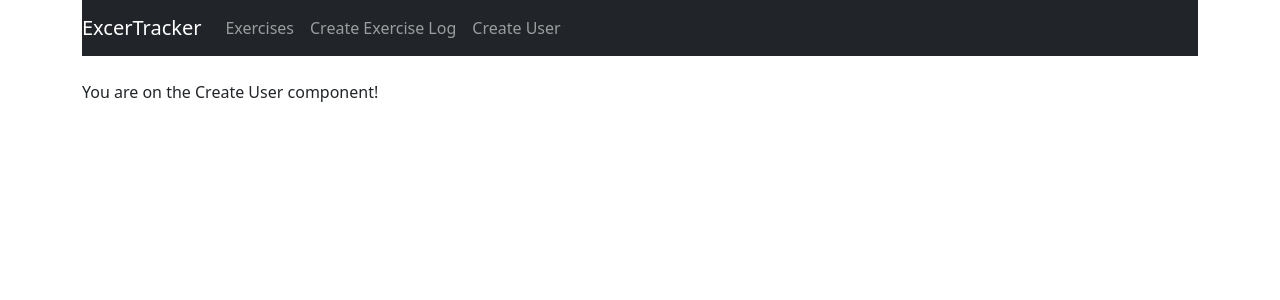
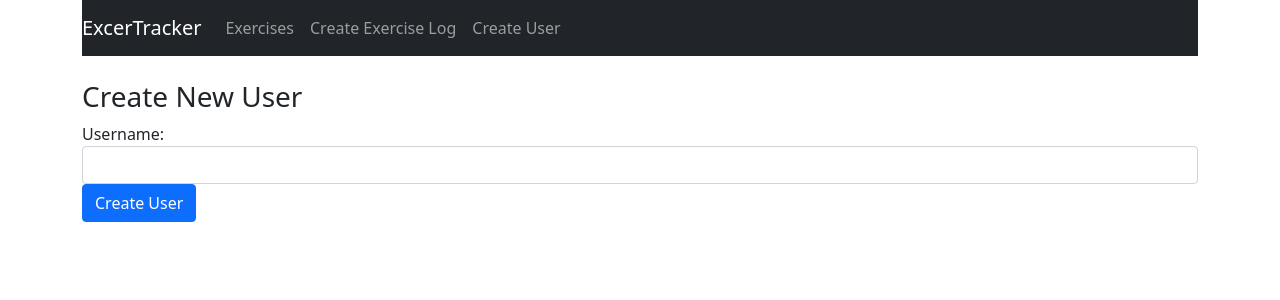
Before and after one commit to jarvitum/to-do-app, a React (Create React App) app in the folder mern-todo-app/: page /user in a window 1280 px wide. Shown: the top 300 px of the page. Built offline with nearby package versions, Linux system fonts and the light colour scheme.

Commit message:
Update create-user.component.js

```diff
--- a/mern-todo-app/src/components/create-user.component.js
+++ b/mern-todo-app/src/components/create-user.component.js
@@ -1,10 +1,51 @@
 import React, { Component } from 'react';
 
 export default class CreateUser extends Component {
+  constructor(props) {
+    super(props);
+    this.onChangeUsername = this.onChangeUsername.bind(this);
+    this.onSubmit = this.onSubmit.bind(this);
+    this.state = {
+      username: ''
+    };
+  }
+
+  onChangeUsername(e) {
+    this.setState({
+      username: e.target.value
+    });
+  }
+  onSubmit(e) {
+    e.preventDefault();
+    const newUser = {
+      username: this.state.username,
+    };
+    console.log(newUser);
+
+    this.setState({
+      username: ''
+    })
+  }
+
+
   render() {
     return (
       <div>
-        <p>You are on the Create User component!</p>
+        <h3>Create New User</h3>
+        <form onSubmit={this.onSubmit}>
+          <div className="form-group">
+            <label>Username: </label>
+            <input  type="text"
+                required
+                className="form-control"
+                value={this.state.username}
+                onChange={this.onChangeUsername}
+                />
+          </div>
+          <div className="form-group">
+            <input type="submit" value="Create User" className="btn btn-primary" />
+          </div>
+        </form>
       </div>
     )
   }
```
